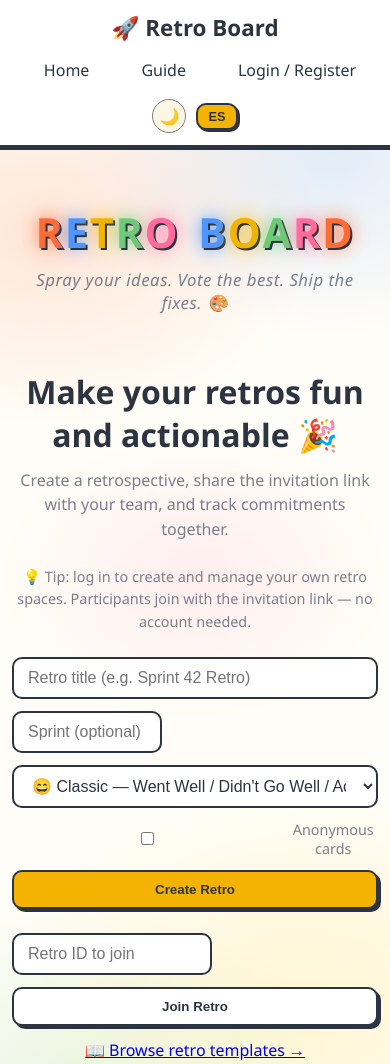
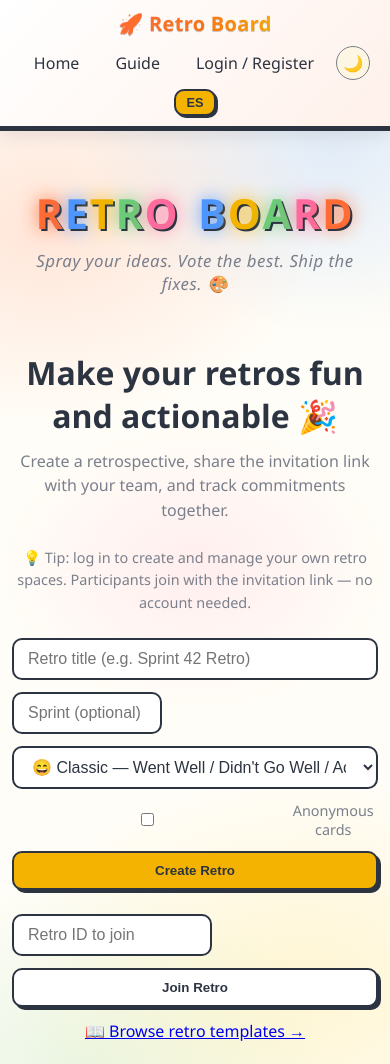
Before and after one commit to estebanperez-glob/retro-board, a website: page public/index.html in a window 390 px wide. Shown: the top 1064 px of the page. Drawn offline with Linux system fonts and the light colour scheme; no server answers.

Commit message:
Header redesign: brand gradient, pill nav, sticky blur
- Header background now blends surface into a soft accent tint with
  a diffuse shadow layered over the hard ink border
- Logo title uses an accent-to-orange-to-yellow text gradient with
  heavier weight and letter spacing
- Nav links are pill-shaped; hover tints with the accent color and
  the active link gets an accent-to-orange gradient fill
- Header is sticky with backdrop blur so navigation stays visible
- Mobile: tighter padding, smaller logo, pill links without margin

Co-Authored-By: CODA <coda@globant.com>

```diff
--- a/public/css/styles.css
+++ b/public/css/styles.css
@@ -50,13 +50,25 @@ header {
   display: flex;
   justify-content: space-between;
   align-items: center;
-  padding: 14px 32px;
-  background: var(--surface);
+  gap: 12px; flex-wrap: wrap;
+  padding: 12px 32px;
+  position: sticky; top: 0; z-index: 50;
+  background: linear-gradient(135deg, var(--surface) 0%, var(--accent-soft) 160%);
   border-bottom: 3px solid var(--ink);
-  box-shadow: 0 2px 0 var(--ink);
+  box-shadow: 0 2px 0 var(--ink), 0 6px 18px rgba(45, 52, 65, 0.12);
+  backdrop-filter: blur(8px);
 }
 
-header h1 { font-size: 1.4rem; }
+header h1 {
+  font-size: 1.45rem;
+  font-weight: 800;
+  letter-spacing: 0.3px;
+  background: linear-gradient(90deg, var(--accent) 0%, var(--orange) 55%, var(--yellow) 110%);
+  -webkit-background-clip: text;
+  background-clip: text;
+  -webkit-text-fill-color: transparent;
+  filter: drop-shadow(0 1px 0 rgba(45, 52, 65, 0.25));
+}
 
 nav a {
   color: var(--muted);
@@ -65,11 +77,16 @@ nav a {
   font-weight: 700;
   padding: 6px 14px;
   border: 2px solid transparent;
-  border-radius: 10px;
-  transition: color 0.2s, border-color 0.2s, box-shadow 0.15s, transform 0.15s;
+  border-radius: 999px;
+  transition: color 0.2s, border-color 0.2s, box-shadow 0.15s, transform 0.15s, background 0.2s;
 }
-nav a:hover { color: var(--text); background: var(--surface-2); border-color: var(--ink); box-shadow: 2px 2px 0 var(--ink); transform: translate(-1px, -1px); }
-nav a.active { background: var(--yellow); color: var(--ink); border: 2px solid var(--ink); box-shadow: 2px 2px 0 var(--ink); }
+nav a:hover { color: var(--accent); background: var(--accent-soft); border-color: var(--ink); box-shadow: 2px 2px 0 var(--ink); transform: translate(-1px, -1px); }
+nav a.active {
+  background: linear-gradient(135deg, var(--accent) 0%, var(--orange) 100%);
+  color: #fff;
+  border: 2px solid var(--ink);
+  box-shadow: 2px 2px 0 var(--ink);
+}
 
 main { padding: 32px; max-width: 1400px; margin: 0 auto; }
 
@@ -672,11 +689,13 @@ header nav a:hover { color: var(--accent); }
 /* ---------- Mobile responsiveness ---------- */
 @media (max-width: 720px) {
   header {
-    flex-direction: column; gap: 8px; padding: 12px;
+    flex-direction: column; gap: 8px; padding: 10px 12px;
   }
+  header h1 { font-size: 1.25rem; }
   header nav {
-    display: flex; flex-wrap: wrap; justify-content: center; gap: 10px;
+    display: flex; flex-wrap: wrap; justify-content: center; gap: 8px;
   }
+  header nav a { margin-left: 0; padding: 5px 12px; }
   .board { grid-template-columns: 1fr !important; }
   .column { margin-bottom: 16px; }
   .join-form { flex-direction: column; }
```
